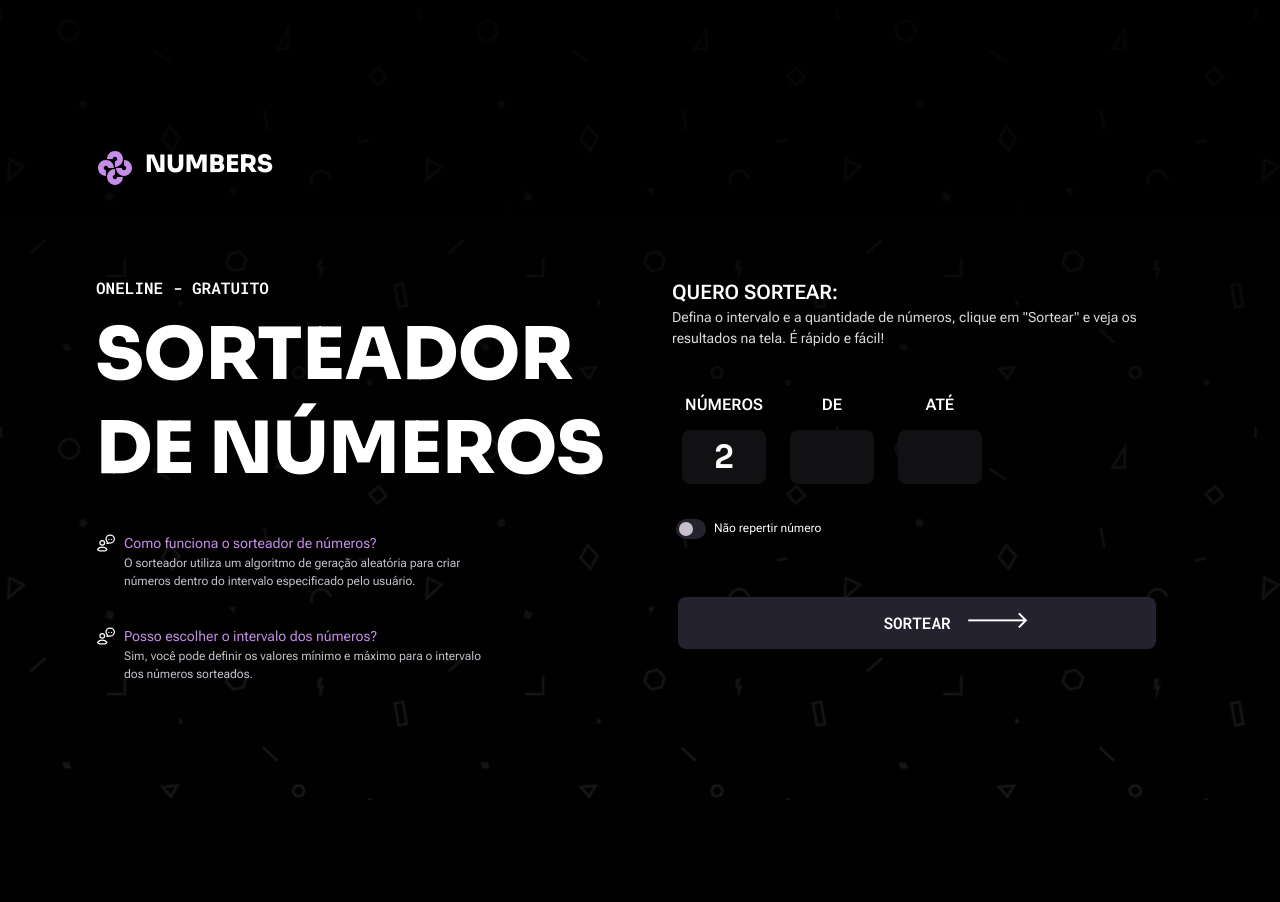
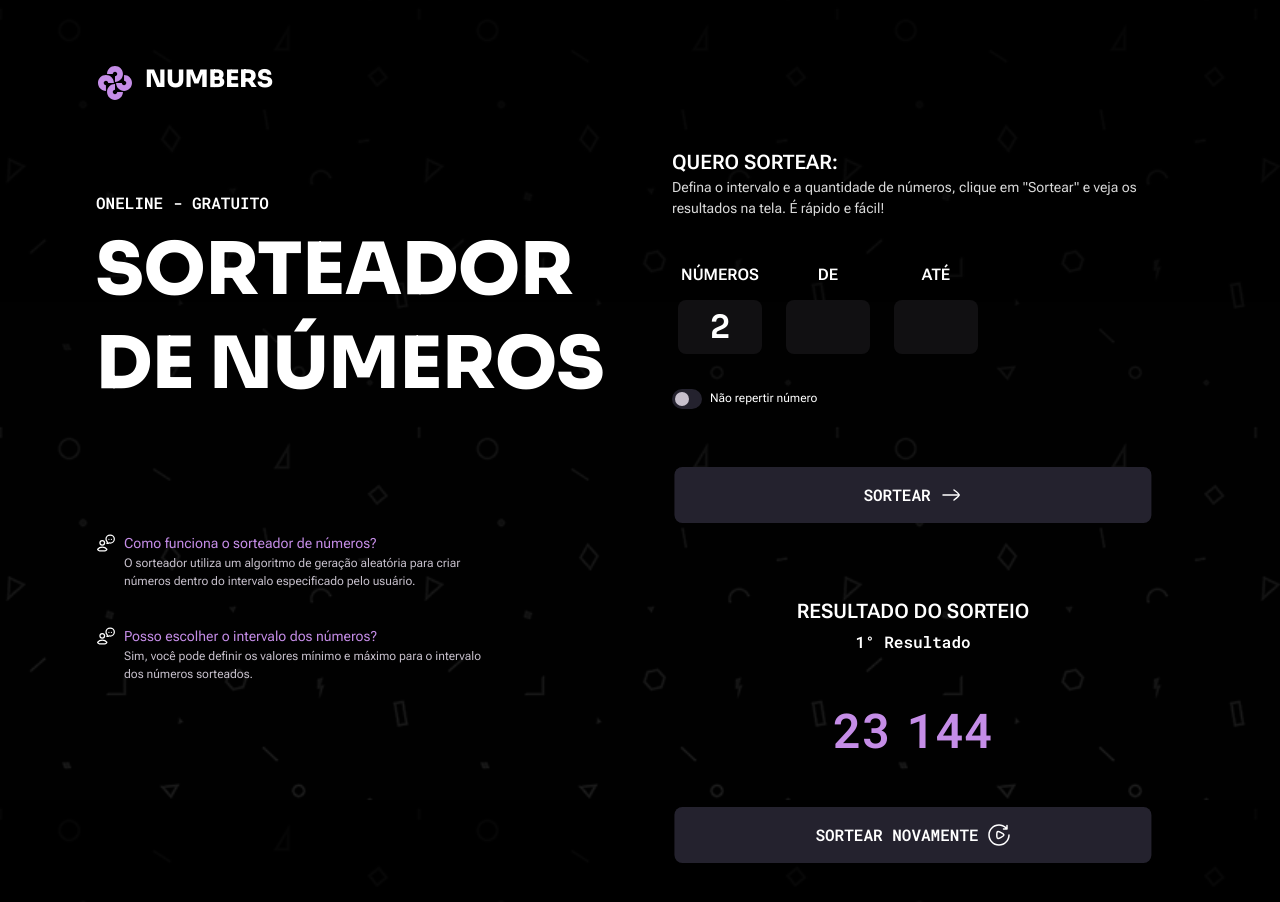
Before and after one commit to Alexandre-dotDev/desafio-app-numbers, a website built with webpack: page src/index.html in a window 1280 px wide. Before the commit the page ends 800 px from the top, so only its background shows below. Built offline with nearby package versions, Linux system fonts and the light colour scheme.

Commit message:
Add novos files de estilos e ajustes nos buttons

```diff
--- /dev/null
+++ b/src/css/button-loop.css
@@ -0,0 +1,95 @@
+.button-loop {
+  all: unset;
+  position: relative;
+  display: flex;
+  justify-content: center;
+  align-items: center;
+  width: 100%;
+  height: 3.7rem;
+  margin-top: 2.5rem;
+
+  font: var(--roboto-overline);
+  text-transform: uppercase;
+  border-radius: 0.5rem;
+  overflow: hidden;
+  cursor: pointer;
+
+  &::before {
+    content: "";
+    position: absolute;
+    width: 100%;
+    height: 800px;
+
+    background: var(--bg-border);
+    transform: rotate(0deg);
+    animation: rolling 5s linear infinite;
+    filter: blur(5px);
+
+    opacity: 0;
+    z-index: -1;
+  }
+
+  &:hover::before {
+    opacity: 1;
+  }
+
+  &::after {
+    content: "";
+    position: absolute;
+    left: 50%;
+    transform: translateX(-50%);
+
+    display: flex;
+    justify-content: center;
+    align-items: center;
+    width: 99%;
+    height: 3.5rem;
+    right: 5.5rem;
+
+    border-radius: 0.5rem;
+    background: var(--bg-tertiary);
+    transition: 0.2s;
+
+    z-index: -1;
+  }
+
+  &:hover::after {
+    background: var(--bg-secondary);
+  }
+
+  & span {
+    display: inline-block;
+  }
+
+  & .arrow-left {
+    position: relative;
+    width: 1.5rem;
+    height: 1.5rem;
+
+    display: flex;
+    justify-content: center;
+    align-items: center;
+
+    margin-left: 0.5rem;
+
+    & img {
+      position: absolute;
+      transform: translateX(0);
+    }
+  }
+
+  &:hover img {
+    animation: loop 1.1s linear infinite alternate;
+  }
+}
+
+@keyframes loop {
+  100% {
+    transform: translateX(8px);
+  }
+}
+@keyframes rolling {
+  to {
+    transform: rotate(360deg);
+  }
+}
--- /dev/null
+++ b/src/css/button-rotate.css
@@ -0,0 +1,100 @@
+.button-rotate {
+  all: unset;
+  position: relative;
+  display: flex;
+  justify-content: center;
+  align-items: center;
+  width: 100%;
+  height: 3.7rem;
+  margin-top: 2.5rem;
+
+  font: var(--roboto-overline);
+  text-transform: uppercase;
+  border-radius: 0.5rem;
+  overflow: hidden;
+  cursor: pointer;
+
+  &::before {
+    content: "";
+    position: absolute;
+    width: 100%;
+    height: 800px;
+
+    background: var(--bg-border);
+    transform: rotate(0deg);
+    animation: rolling 5s linear infinite;
+    filter: blur(5px);
+
+    opacity: 0;
+    z-index: -1;
+  }
+
+  &:hover::before {
+    opacity: 1;
+  }
+
+  &::after {
+    content: "";
+    position: absolute;
+    left: 50%;
+    transform: translateX(-50%);
+
+    display: flex;
+    justify-content: center;
+    align-items: center;
+    width: 99%;
+    height: 3.5rem;
+    right: 5.5rem;
+
+    border-radius: 0.5rem;
+    background: var(--bg-tertiary);
+    transition: 0.2s;
+
+    z-index: -1;
+  }
+
+  &:hover::after {
+    background: var(--bg-secondary);
+  }
+
+  & span {
+    display: inline-block;
+  }
+
+  & .refresh {
+    position: relative;
+    display: flex;
+    justify-content: center;
+    align-items: center;
+    width: 1.5rem;
+    height: 1.5rem;
+    margin-left: 0.5rem;
+
+    & .circle {
+      position: absolute;
+      transform: rotate(0);
+    }
+
+    & .play {
+      position: absolute;
+      left: 50%;
+      transform: translateX(-60%);
+      padding-left: 0.5rem;
+    }
+  }
+
+  &:hover .circle {
+    animation: rotate 2s linear infinite;
+  }
+}
+
+@keyframes rotate {
+  100% {
+    transform: rotate(360deg);
+  }
+}
+@keyframes rolling {
+  to {
+    transform: rotate(360deg);
+  }
+}
--- a/src/css/global.css
+++ b/src/css/global.css
@@ -52,6 +52,7 @@
   --sora-md: 900 2.5rem/130% var(--ff-sora);
   --sora-sm: 600 2rem/130% var(--ff-sora);
   --roboto-overline: 600 1rem/150% var(--ff-roboto-mono);
+  --roboto-mono: 600 3rem/150% var(--ff-roboto-mono);
   --paragraph-lg: 500 1rem/150% var(--ff-roboto-flex);
   --paragraph-md: 400 0.875rem/150% var(--ff-roboto-flex);
   --paragraph-sm: 400 0.75rem/150% var(--ff-roboto-flex);
--- a/src/css/layout.css
+++ b/src/css/layout.css
@@ -1,6 +1,9 @@
 @import "./banner.css";
+@import "./button-loop.css";
+@import "./button-rotate.css";
 @import "./raffle.css";
 @import "./asks.css";
+@import "./result.css";
 
 @media (width < 80rem) {
   .layout {
--- a/src/css/raffle.css
+++ b/src/css/raffle.css
@@ -1,8 +1,14 @@
 #raffle {
   grid-area: raffle;
+  display: flex;
+  flex-direction: column;
+  justify-content: center;
+
   margin-top: 2.625rem;
 
   & .call {
+    display: inherit;
+    flex-direction: column;
     width: inherit;
 
     & .title {
@@ -23,7 +29,6 @@
         display: flex;
         flex-direction: column;
         width: 100%;
-        padding-inline: 0.25rem;
 
         & .wrapper-inputs {
           display: flex;
@@ -40,7 +45,7 @@
               display: flex;
               flex-direction: column;
               align-items: center;
-              /* justify-content: center; */
+
               width: 6rem;
               height: 110px;
 
@@ -183,91 +188,9 @@
               font: var(--paragraph-sm);
             }
           }
-
-          & button {
-            all: unset;
-            position: relative;
-            display: flex;
-            justify-content: center;
-            align-items: center;
-            width: 100%;
-            height: 3.5rem;
-            margin-top: 2.5rem;
-            text-transform: uppercase;
-
-            border: none;
-            outline: none;
-            border-radius: 0.5rem;
-
-            overflow: hidden;
-            cursor: pointer;
-
-            &::before {
-              content: "";
-              position: absolute;
-              width: 100%;
-              height: 800px;
-
-              background: var(--bg-border);
-
-              transform: rotate(0deg);
-              animation: rolling 5s linear infinite;
-              filter: blur(5px);
-              opacity: 0;
-              z-index: -1;
-            }
-
-            &:hover::before {
-              opacity: 1;
-            }
-
-            &::after {
-              content: attr(aria-label);
-              display: flex;
-              align-items: center;
-              justify-content: center;
-              width: 99%;
-              height: 3.3rem;
-              right: 5.5rem;
-
-              font: var(--roboto-overline);
-              border: none;
-              outline: none;
-              border-radius: 0.5rem;
-              background: var(--bg-tertiary);
-              transition: 0.2s;
-            }
-
-            &:hover::after {
-              background: var(--bg-secondary);
-            }
-
-            & span {
-              position: absolute;
-              top: 0.6rem;
-              left: 60%;
-              font-size: 1.5rem;
-              transform: translateX(0);
-            }
-
-            &:hover span {
-              animation: loop 1.1s linear infinite alternate;
-            }
-          }
         }
       }
     }
-  }
-}
-
-@keyframes loop {
-  100% {
-    transform: translateX(8px);
-  }
-}
-@keyframes rolling {
-  to {
-    transform: rotate(360deg);
   }
 }
 
@@ -279,7 +202,7 @@
     width: 30.125rem;
     height: 100%;
 
-    margin-top: 4rem;
+    margin-top: 6.625rem;
 
     & .call {
       & .title {
--- /dev/null
+++ b/src/css/result.css
@@ -0,0 +1,33 @@
+.results {
+  display: flex;
+  flex-direction: column;
+  align-items: center;
+  width: 100%;
+  /* max-height: 12.375rem; */
+  margin-top: 4.4375rem;
+
+  & h2 {
+    font: var(--label-md);
+    text-transform: uppercase;
+  }
+
+  & p {
+    margin-top: 0.25rem;
+    font: var(--roboto-overline);
+  }
+
+  & .values {
+    display: flex;
+    justify-content: space-between;
+    column-gap: 1rem;
+    margin-top: 2.5rem;
+
+    & .value {
+      font: var(--roboto-mono);
+      text-align: end;
+      vertical-align: middle;
+
+      color: var(--content-brand);
+    }
+  }
+}
--- a/src/index.html
+++ b/src/index.html
@@ -50,6 +50,7 @@
           </div>
         </div>
       </section>
+
       <section id="raffle">
         <div class="call">
           <h2 class="title">Quero sortear:</h2>
@@ -68,6 +69,7 @@
                     </div>
                   </label>
                 </div>
+
                 <div class="inputs">
                   <label for="numbers"
                     >de
@@ -94,13 +96,31 @@
                   </label>
                   <span>Não repertir número</span>
                 </div>
-                <button aria-label="Sortear" type="submit">
-                  <span>&#129106;</span>
+                <button class="button-loop" type="submit">
+                  <span>Sortear</span>
+                  <div class="arrow-left">
+                    <img src="./assets/arrow-left.svg" alt="" />
+                  </div>
                 </button>
               </div>
             </fieldset>
           </form>
         </div>
+        <div class="results">
+          <h2>Resultado do Sorteio</h2>
+          <p><span>1&#176;</span> Resultado</p>
+          <div class="values">
+            <div class="value">23</div>
+            <div class="value">144</div>
+          </div>
+          <button class="button-rotate" type="submit">
+            <span>Sortear Novamente</span>
+            <div class="refresh">
+              <img class="circle" src="./assets/circle.svg" alt="" />
+              <img class="play" src="./assets/play.svg" alt="" />
+            </div>
+          </button>
+        </div>
       </section>
     </div>
   </body>
```
Also changed, not shown: src/assets/circle.svg (added), src/assets/icon-1.svg, src/assets/play.svg (added).
